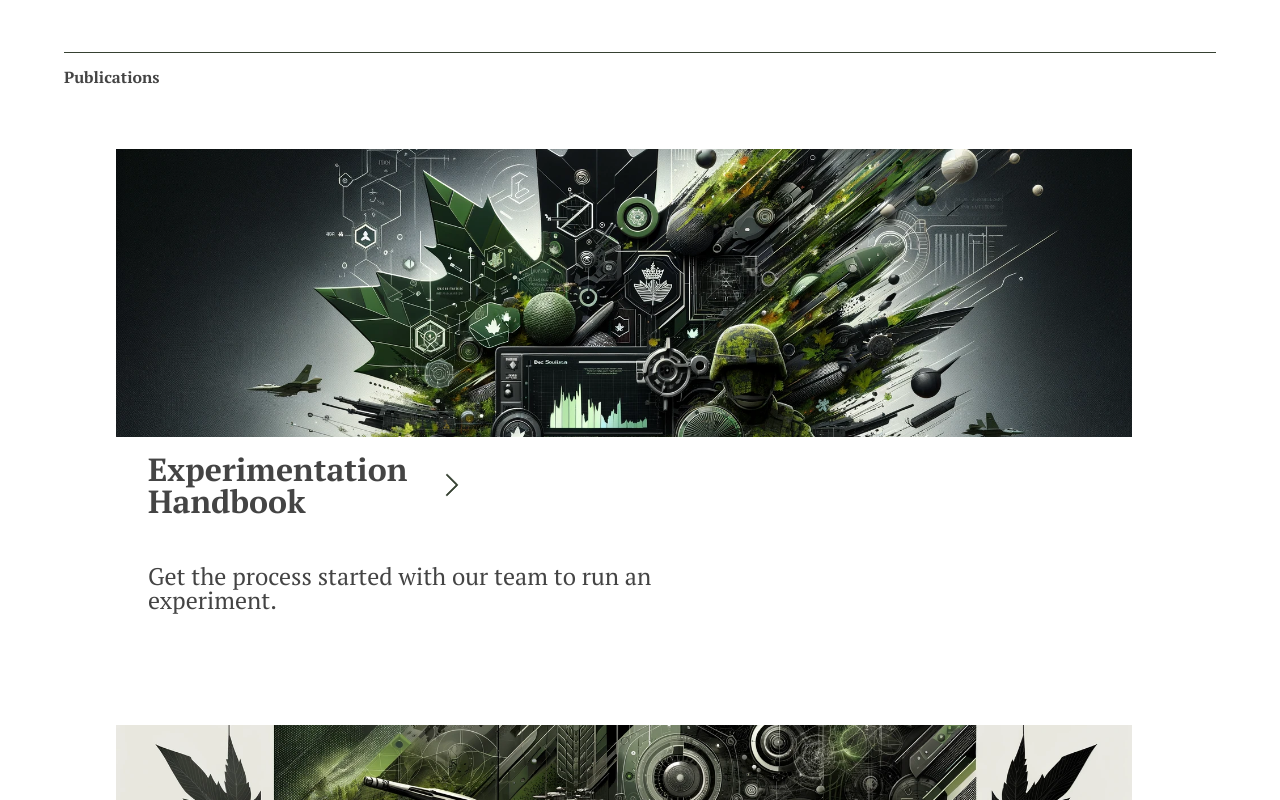
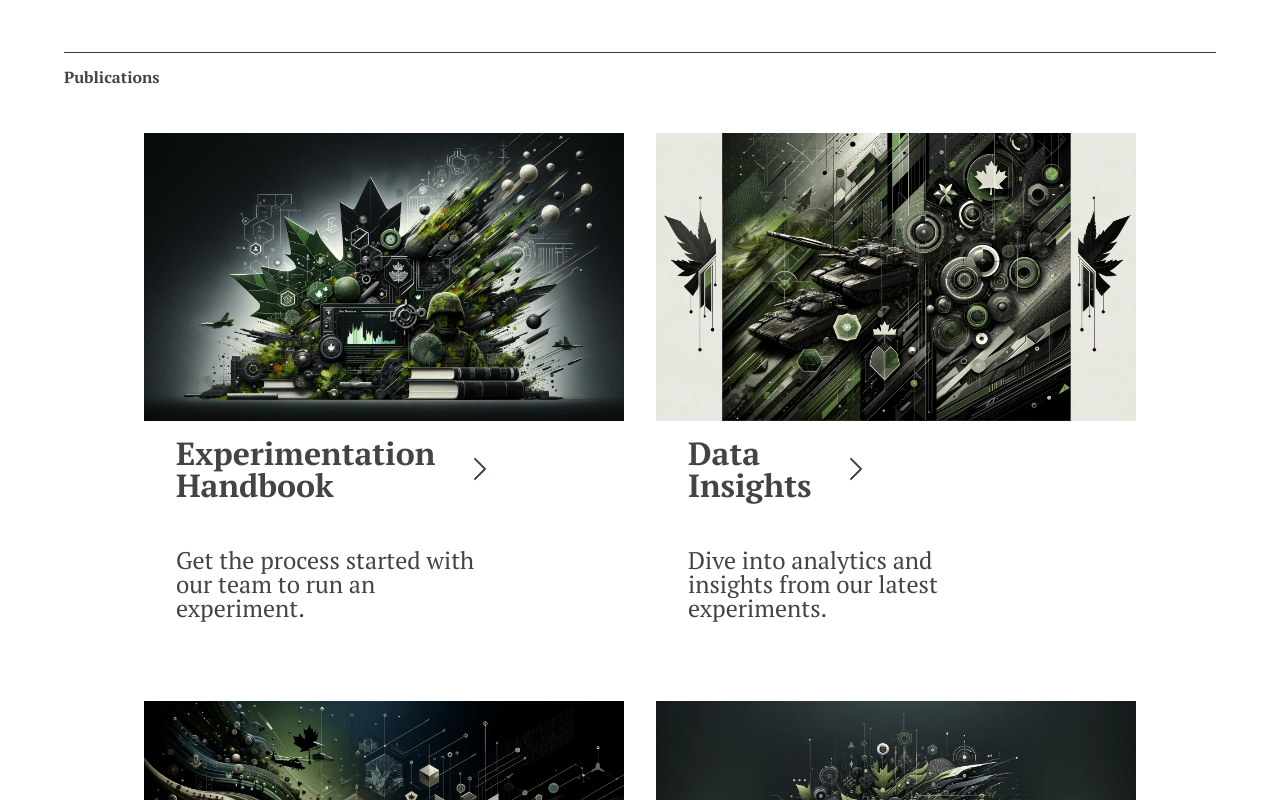
Before and after one commit to ajsib/calwcESC, a Next.js app in the folder front/: page /about in a window 1280 px wide. Shown: the part 1560-2360 px from the top of the page. Built offline with nearby package versions, Linux system fonts and the light colour scheme.

Commit message:
Update margin values in FlexContainer component

```diff
--- a/front/components/Pages/AboutPage/Publications/CardTemplate.tsx
+++ b/front/components/Pages/AboutPage/Publications/CardTemplate.tsx
@@ -7,7 +7,6 @@ import { ReactNode } from 'react';
 const cardTemplateStyle = css`
     display: flex;
     flex-direction: column;
-    padding: 1rem;
     width: 100%;
     border-radius: 1rem;
     svg {
--- a/front/components/Pages/AboutPage/Publications/PublicationsSection.tsx
+++ b/front/components/Pages/AboutPage/Publications/PublicationsSection.tsx
@@ -21,7 +21,7 @@ export default function Cards() {
     return (
         <div css={parentStyle}>
           <h1 css={titleStyle}>Publications</h1>
-          <GridContainer margin={100}>
+          <GridContainer margin={5}>
             <CardTemplate
                 title={<>Experimentation <br/> Handbook</>}
                 subtitle="Get the process started with our team to run an experiment."
--- a/front/components/Pages/ServicePage/Operations/OperationsContent.tsx
+++ b/front/components/Pages/ServicePage/Operations/OperationsContent.tsx
@@ -47,7 +47,7 @@ export default function OperationsContent() {
     return (
         <div>
             <h1 css={titleStyle}>Operational Expertise</h1>
-            <GridContainer margin={200}>
+            <GridContainer margin={10}>
                 <CardTemplate title=<>Experiment <br></br> Consultation</>
                 subtitle="Get the process started with our team to run an experiment." />
                 <CardTemplate title=<>Knowledge <br></br> Base</>
--- a/front/components/Shared/Grid.tsx
+++ b/front/components/Shared/Grid.tsx
@@ -1,51 +1,37 @@
 /**@jsxImportSource @emotion/react */
 import { css } from '@emotion/react';
-import React, { ReactNode, CSSProperties } from 'react';
+import React, { ReactNode } from 'react';
 
 interface FlexContainerProps {
   children: ReactNode;
-  margin: number; // Added prop to control the margin
+  margin: number; // Prop to control the margin. Defaulted to 0 if not provided.
 }
 
-export default function FlexContainer({ children, margin }: FlexContainerProps) {
-  // Convert the margin prop to a CSS value
-  const dynamicStyles: CSSProperties = {
-    '--margin': `${margin}px`,
-  } as React.CSSProperties;
-
-  // Modified flexContainerStyle to use dynamicStyles for --margin
-  // Added a media query to change flex-direction to column when width is not enough for 2 items
+export default function FlexContainer({ children, margin = 0 }: FlexContainerProps) {
+  // Updated container style to wrap flex items if there's not enough space
   const flexContainerStyle = css`
     display: flex;
-    flex-wrap: wrap;
-    justify-content: center;
-    width: calc(100% - (var(--margin) * 2) - 4rem);
-    margin-left: var(--margin);
-    margin-right: auto;
+    flex-wrap: wrap; // Allow the container's items to wrap onto multiple lines
+    justify-content: space-between;
     gap: 2rem;
-    flex-direction: row;
-
-    @media (max-width: 1300px) { /* Adjust the max-width as needed */
-      flex-direction: column;
-      align-items: center;
-    }
+    margin-left: calc(var(--margin) + ${margin}rem);
+    margin-right: calc(var(--margin) + ${margin}rem);
+    width: calc(100% - ${2 * margin}rem - 2 * var(--margin));
   `;
 
-  const flexItemStyle = css`
-    width: calc((100% - (var(--margin) * 2) - 4rem - 2rem) / 2);
-    @media (max-width: 1300px) { /* Adjust the max-width as needed */
-      width: 100%; /* Full width in vertical alignment */
-    }
+  // Updated style for children to flexibly fill the space or wrap when needed
+  const childStyle = css`
+    display: flex;
+    flex-direction: column;
+    gap: 2rem;
+    flex-basis: calc(50% - 1rem); // Adjusted flex-basis for potential wrapping
+    flex-grow: 1; // Allow children to grow and fill the available space
   `;
 
-  const childrenArray = React.Children.toArray(children);
-  return (
-    <div css={flexContainerStyle} style={dynamicStyles}>
-      {childrenArray.map((child, index) => (
-        <div key={index} css={flexItemStyle}>
-          {child}
-        </div>
-      ))}
-    </div>
-  );
+  // Render all children within a single flex container
+  const renderedChildren = React.Children.map(children, (child) => (
+    <div css={childStyle}>{child}</div>
+  ));
+
+  return <div css={flexContainerStyle}>{renderedChildren}</div>;
 }
--- a/front/components/UI/Card.tsx
+++ b/front/components/UI/Card.tsx
@@ -4,10 +4,10 @@ import { ReactNode } from "react";
 import { css } from "@emotion/react";
 
 const cardStyle = css`
-  transition: box-shadow 0.25s ease-in-out; // Slower transition for a more luxurious feel
+  transition: box-shadow 0.25s ease-in-out;
   cursor: pointer; // Change cursor to pointer
   &:hover {
-    box-shadow: 0 4px 20px rgba(0, 0, 0, 0.15); // Bigger and more diffuse shadow for an elegant design
+    box-shadow: 0 4px 20px rgba(0, 0, 0, 0.15);
   }
 `;
 
```
